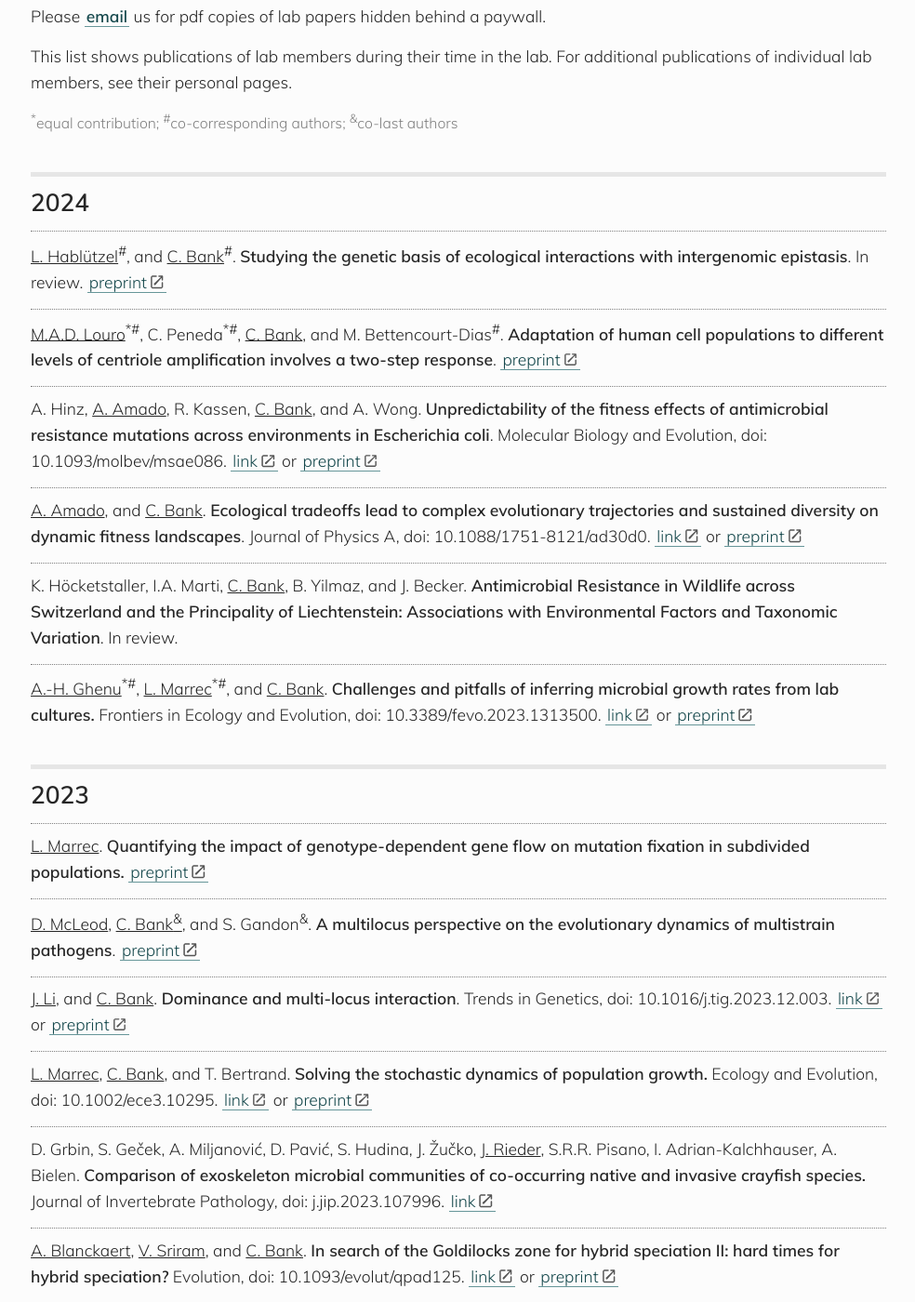
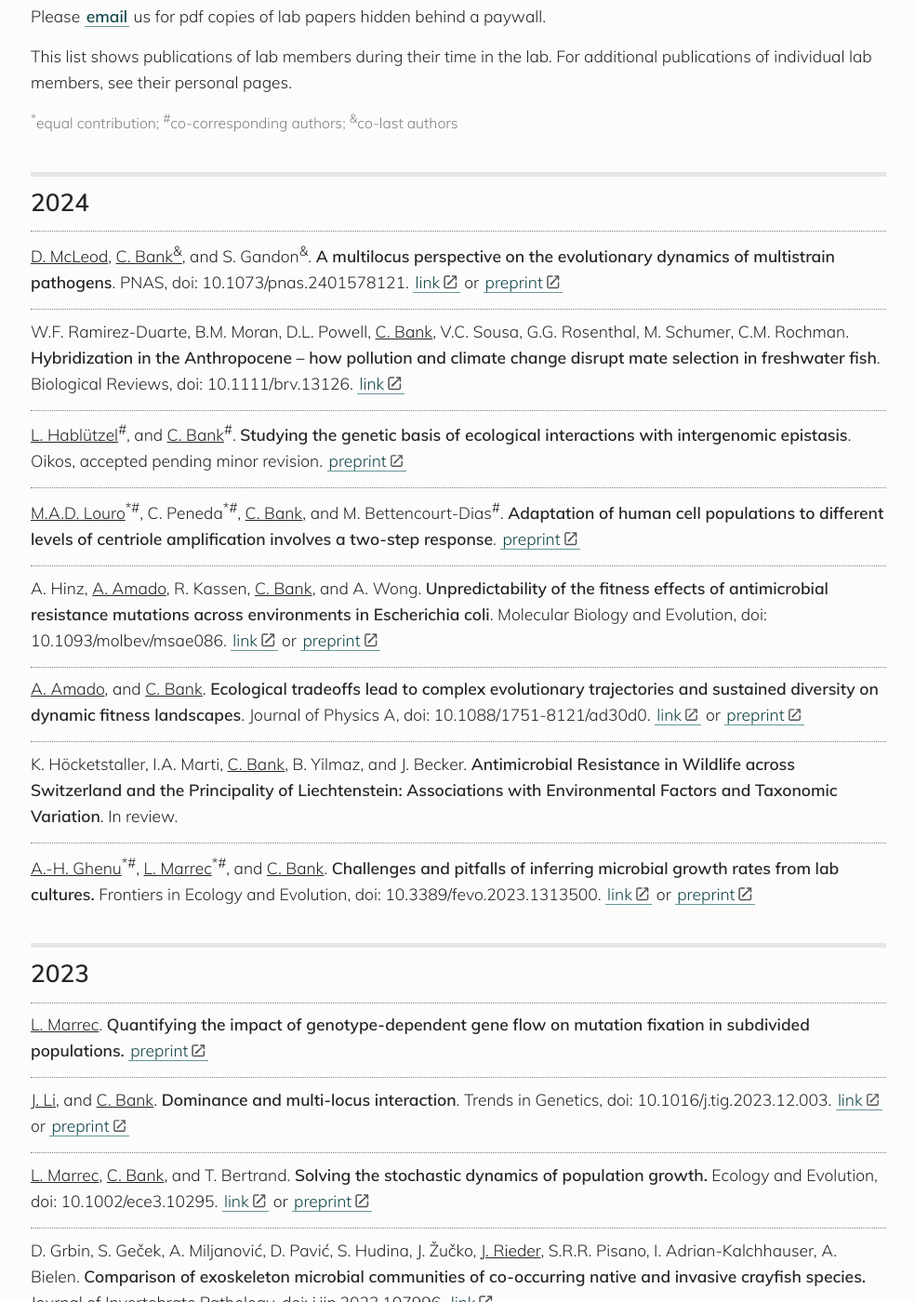
Before and after one commit to banklab/banklab.github.io, a Jekyll site: the page built from publications.md, in a window 1280 px wide and 1400 px high, scrolled down 418 px. Shown: the whole window at 93% size, without its empty margins (147-1131 px from the left). Built offline with Jekyll 4.4.1, drawn with Linux system fonts in a browser that asks for light colours; some web fonts are replaced.

Commit message:
Update publications.md
New pub & doi.

```diff
--- a/publications.md
+++ b/publications.md
@@ -21,7 +21,11 @@ https://kramdown.gettalong.org/syntax.html#html-blocks
 
 ## 2024
 
-<u>L. Hablützel</u><sup>#</sup>, and <u>C. Bank</u><sup>#</sup>. **Studying the genetic basis of ecological interactions with intergenomic epistasis**. In review. [preprint](https://ecoevorxiv.org/repository/view/6801/)
+<u>D. McLeod</u>, <u>C. Bank<sup>&</sup></u>, and S. Gandon<sup>&</sup>. **A multilocus perspective on the evolutionary dynamics of multistrain pathogens**. PNAS, doi: 10.1073/pnas.2401578121. [link](https://www.pnas.org/doi/10.1073/pnas.2401578121) or [preprint](https://www.biorxiv.org/content/10.1101/2023.10.27.564465v1)
+
+W.F. Ramirez-Duarte, B.M. Moran, D.L. Powell, <u>C. Bank</u>, V.C. Sousa, G.G. Rosenthal, M. Schumer, C.M. Rochman. **Hybridization in the Anthropocene – how pollution and climate change disrupt mate selection in freshwater fish**. Biological Reviews, doi: 10.1111/brv.13126. [link](https://onlinelibrary.wiley.com/doi/full/10.1111/brv.13126)
+
+<u>L. Hablützel</u><sup>#</sup>, and <u>C. Bank</u><sup>#</sup>. **Studying the genetic basis of ecological interactions with intergenomic epistasis**. Oikos, accepted pending minor revision. [preprint](https://ecoevorxiv.org/repository/view/6801/)
 
 <u>M.A.D. Louro</u><sup>*#</sup>, C. Peneda<sup>*#</sup>, <u>C. Bank</u>, and M. Bettencourt-Dias<sup>#</sup>. **Adaptation of human cell populations to different levels of centriole amplification involves a two-step response**. [preprint](https://www.biorxiv.org/content/10.1101/2024.02.15.580424v2)
 
```
Also changed, not shown: other parts of publications.md (+0 -1 lines).
